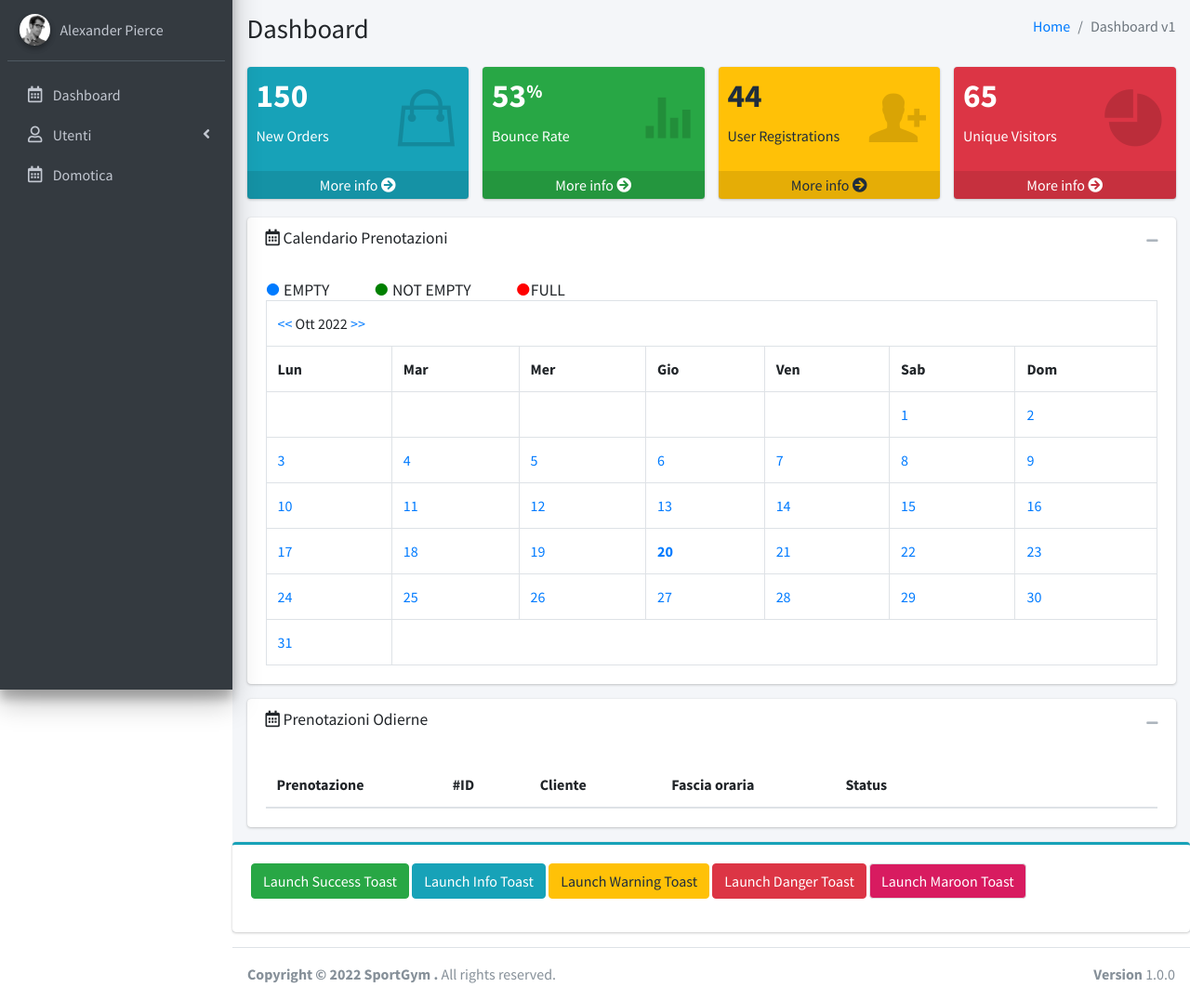
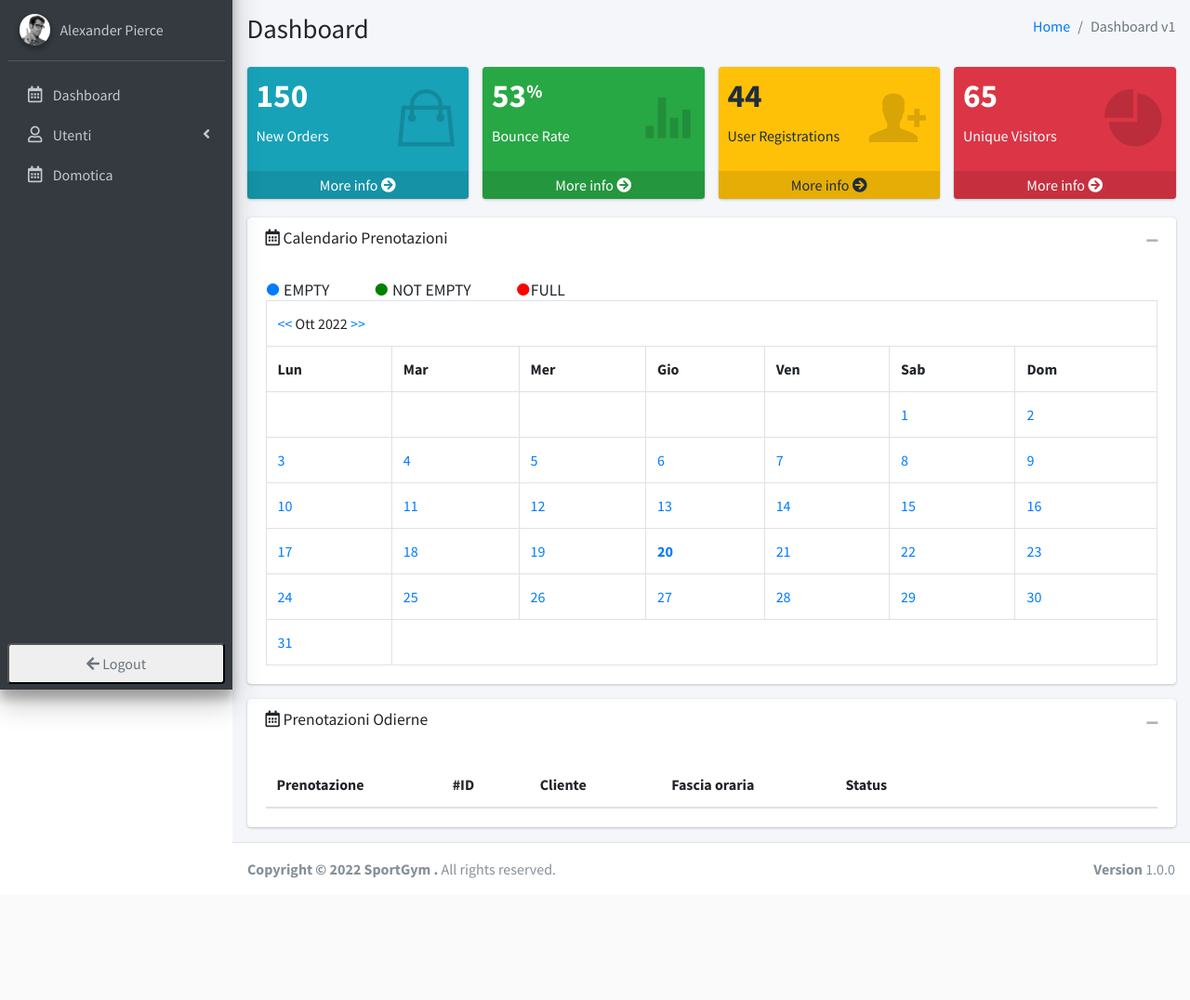
Before and after one commit to JackF007/Gestione_Palestra_Battle_CADMO, a PHP site: page /dashboard.php in a window 1280 px wide. Shown: the part 58-1134 px from the top of the page at 93% size. After the commit the page ends 1003 px from the top, so only its background shows below. Run offline with PHP 8.4, Linux system fonts and the light colour scheme; a user stored in the database is signed in; data comes from the database, SQL or seed files in the repository; lists and menus that the app fills with data are empty; some libraries are stand-ins or nearby versions.

Commit message:
Add prenotazione completata con query redirect a dash con toas successo logout tasto implementato

```diff
--- a/accedi.php
+++ b/accedi.php
@@ -16,7 +16,7 @@ if (isset($_SESSION['session_id'])) {
 if (isset($_POST['login'])) { // login è il nome del bottone
 
     $ip = $_SERVER['REMOTE_ADDR'];
-     $nomesessione = "loginIp";
+    $nomesessione = "loginIp";
     $email = $_POST['mail'];
     $password = $_POST['pass'];
 
@@ -46,7 +46,7 @@ if (isset($_POST['login'])) { // login è il nome del bottone
                 $_SESSION['session_email'] = $email;
                 $_SESSION['session_ruolo'] = $ruolo;
                 $_SESSION['data'] = time();
-                 $_SESSION['ip']= $_SERVER['REMOTE_ADDR'];
+                $_SESSION['ip'] = $_SERVER['REMOTE_ADDR'];
 
                 if ($ruolo == "amministrazione") {
                     header('Location: dashboard.php');
@@ -59,6 +59,6 @@ if (isset($_POST['login'])) { // login è il nome del bottone
             header('Location: ./login.php?errmail=1'); //REINDIRIZZA COME SE FOSSE UN LINK
         }
     }
-} else{
+} else {
     header('Location: login.php');
 }
--- a/addprenotazione.php
+++ b/addprenotazione.php
@@ -240,6 +240,8 @@ if (!(isset($_POST['day']) || isset($_POST['fascia']))) {
                                                         <input type="hidden" id="data_prenotazioneForm" name="data_prenotazione" value="">
                                                         <input type="hidden" id="fascia_prenotazioneForm" name="fascia_prenotazione" value="">
                                                         <input type="hidden" id="attivita_prenotazioneForm" name="attivita_prenotazioneForm" value="">
+                                                        <input type="hidden" id="str_data" name="str_data" value="<?php echo $day ?>">
+
                                                         <input type="hidden" id="id_clienteForm" name="id_cliente" value="">
                                                         <div class="modal-header">
                                                             <h4 class="modal-title">Conferma Prenotazione</h4>
@@ -322,7 +324,7 @@ if (!(isset($_POST['day']) || isset($_POST['fascia']))) {
         let m = <?php echo json_encode($m); ?>;
         let y = <?php echo json_encode($y); ?>;
         let d = <?php echo json_encode($d); ?>;
-        let dataPrenotazione = d + "/" + m + "/" + y;
+        let dataPrenotazione = y + "-" + m + "-" + d;
         let selectattivita = document.getElementById("selectattivita");
 
         function setform() {
--- a/dashboard.php
+++ b/dashboard.php
@@ -1,17 +1,20 @@
-
 <?php
 session_start();
+
 if (isset($_SESSION['data']) && (time() - $_SESSION['data'] > 500)) {
     $_SESSION = array();
     session_destroy();
     header("Location: ./login.php?timeout=1");
 }
-  $session_ruolo = htmlspecialchars($_SESSION['session_ruolo'], ENT_QUOTES, 'UTF-8');
-if (!(isset($_SESSION['session_id']))||(isset($_SESSION['session_id']) &&"amministrazione"!= $session_ruolo)) {
+$session_ruolo = htmlspecialchars($_SESSION['session_ruolo'], ENT_QUOTES, 'UTF-8');
+if (!(isset($_SESSION['session_id'])) || (isset($_SESSION['session_id']) && "amministrazione" != $session_ruolo)) {
     /*   $session_user = htmlspecialchars($_SESSION['session_user'], ENT_QUOTES, 'UTF-8'); */
     /*   $session_id = htmlspecialchars($_SESSION['session_id']); */
     header("location:login.php");
 }
+
+
+
 
 ?>
 <!DOCTYPE html>
@@ -437,29 +440,7 @@ if (!(isset($_SESSION['session_id']))||(isset($_SESSION['session_id']) &&"ammini
                 </div>
             </section>
 
-            <div class="card card-info card-outline">
 
-                <div class="card-body">
-                    <button type="button" class="btn btn-success toastsDefaultSuccess">
-                        Launch Success Toast
-                    </button>
-                    <button type="button" class="btn btn-info toastsDefaultInfo">
-                        Launch Info Toast
-                    </button>
-                    <button type="button" class="btn btn-warning toastsDefaultWarning">
-                        Launch Warning Toast
-                    </button>
-                    <button type="button" class="btn btn-danger toastsDefaultDanger">
-                        Launch Danger Toast
-                    </button>
-                    <button type="button" class="btn btn-default bg-maroon toastsDefaultMaroon">
-                        Launch Maroon Toast
-                    </button>
-                    <div class="text-muted mt-3">
-
-                    </div>
-                </div>
-            </div>
         </div>
 
     </div>
@@ -490,59 +471,35 @@ if (!(isset($_SESSION['session_id']))||(isset($_SESSION['session_id']) &&"ammini
     <script src="./dist/js/adminlte.min.js"></script>
 
     <script>
-        $(function() {
-            var Toast = Swal.mixin({
-                toast: true,
-                position: 'top-end',
-                showConfirmButton: false,
-                timer: 3000
-            });
+        function logout() {
+            window.location = "./logout.php";
 
+        };
 
+        function successPrenozazione() {
+            $(document).Toasts('create', {
+                class: 'bg-success',
+                title: 'Prenotato',
+                subtitle: '',
+                body: 'Prenotazione effettuata con successo'
+            })
+        };
 
-            $('.toastsDefaultSuccess').click(function() {
-                $(document).Toasts('create', {
-                    class: 'bg-success',
-                    title: 'Toast Title',
-                    subtitle: 'Subtitle',
-                    body: 'Lorem ipsum dolor sit amet, consetetur sadipscing elitr.'
-                })
-            });
-            $('.toastsDefaultInfo').click(function() {
-                $(document).Toasts('create', {
-                    class: 'bg-info',
-                    title: 'Toast Title',
-                    subtitle: 'Subtitle',
-                    body: 'Lorem ipsum dolor sit amet, consetetur sadipscing elitr.'
-                })
-            });
-            $('.toastsDefaultWarning').click(function() {
-                $(document).Toasts('create', {
-                    class: 'bg-warning',
-                    title: 'Toast Title',
-                    subtitle: 'Subtitle',
-                    body: 'Lorem ipsum dolor sit amet, consetetur sadipscing elitr.'
-                })
-            });
-            $('.toastsDefaultDanger').click(function() {
-                $(document).Toasts('create', {
-                    class: 'bg-danger',
-                    title: 'Toast Title',
-                    subtitle: 'Subtitle',
-                    body: 'Lorem ipsum dolor sit amet, consetetur sadipscing elitr.'
-                })
-            });
-            $('.toastsDefaultMaroon').click(function() {
-                $(document).Toasts('create', {
-                    class: 'bg-maroon',
-                    title: 'Toast Title',
-                    subtitle: 'Subtitle',
-                    body: 'Lorem ipsum dolor sit amet, consetetur sadipscing elitr.'
-                })
-            });
-        });
+        function notSuccessPrenozazione() {
+            $(document).Toasts('create', {
+                class: 'bg-danger', //bg-info bg-warning
+                title: 'NON Prenotato',
+                subtitle: '',
+                body: 'Prenotazione non andata a buon fine'
+            })
+        };
     </script>
-
+    <?php if (isset($_REQUEST["prenotato"])) {
+        echo "<script>successPrenozazione();</script>";
+    } else if (isset($_REQUEST["nonprenotato"])) {
+        echo "<script>notSuccessPrenozazione();</script>";
+    }
+    ?>
 </body>
 
 </html>
--- a/sidebar.php
+++ b/sidebar.php
@@ -5,18 +5,17 @@
 
     ?>
   <aside class="main-sidebar sidebar-dark-primary elevation-4">
-      <!-- Brand Logo -->
+
+      <div style="max-height:100%; margin-bottom:-50px;">
           <a href="dashboard.php" class="brand-link">
               <img src="./dist/img/logo.png" alt="Logo" class="brand-image " style="opacity: .8;margin-top: 6px;">
 
               <span class="brand-text font-weight-light">Sportgym</span>
 
           </a>
-
-      <!-- Sidebar -->
           <div class="sidebar">
               <!-- Sidebar user panel (optional) -->
-          <div class="user-panel mt-3 pb-3 mb-3 d-flex">
+              <div class=" user-panel mt-3 pb-3 mb-3 d-flex">
                   <div class="image">
                       <img src="./dist/img/user2-160x160.jpg" class="img-circle elevation-2" alt="User Image">
                   </div>
@@ -45,7 +44,7 @@
                           </p>
                           </a>
                       </li>
-                  <?php if ($tmp == "clienti.php"|| $tmp == "register.php"|| $tmp == "utenti.php") {
+                      <?php if ($tmp == "clienti.php" || $tmp == "register.php" || $tmp == "utenti.php") {
                             echo " <li class=\"nav-item  menu-is-opening menu-open\">";
                         } else echo " <li class=\"nav-item\">";
                         ?>
@@ -96,4 +95,25 @@
 
           </div>
           <!-- /.sidebar -->
+
+
+      </div>
+      <div style="max-height:50px" class="sidebar">
+          <ul class="nav nav-pills nav-sidebar flex-column" data-widget="treeview" role="menu" data-accordion="false">
+              <!-- Add icons to the links using the .nav-icon class
+               with font-awesome or any other icon font library -->
+
+
+              <li class="nav-item">
+                  <button onclick=logout() class="nav-link">
+
+                      <i class=" far fa fa-solid fa-arrow-left"></i>
+                      <p>
+                          Logout
+                      </p>
+                  </button>
+              </li>
+
+          </ul>
+      </div>
   </aside>
```
Also changed, not shown: upload_data.php (+15 -16 lines), verifyprenotazione.php (+40 -25 lines). Lines whose indentation alone changed are shown as unchanged.
